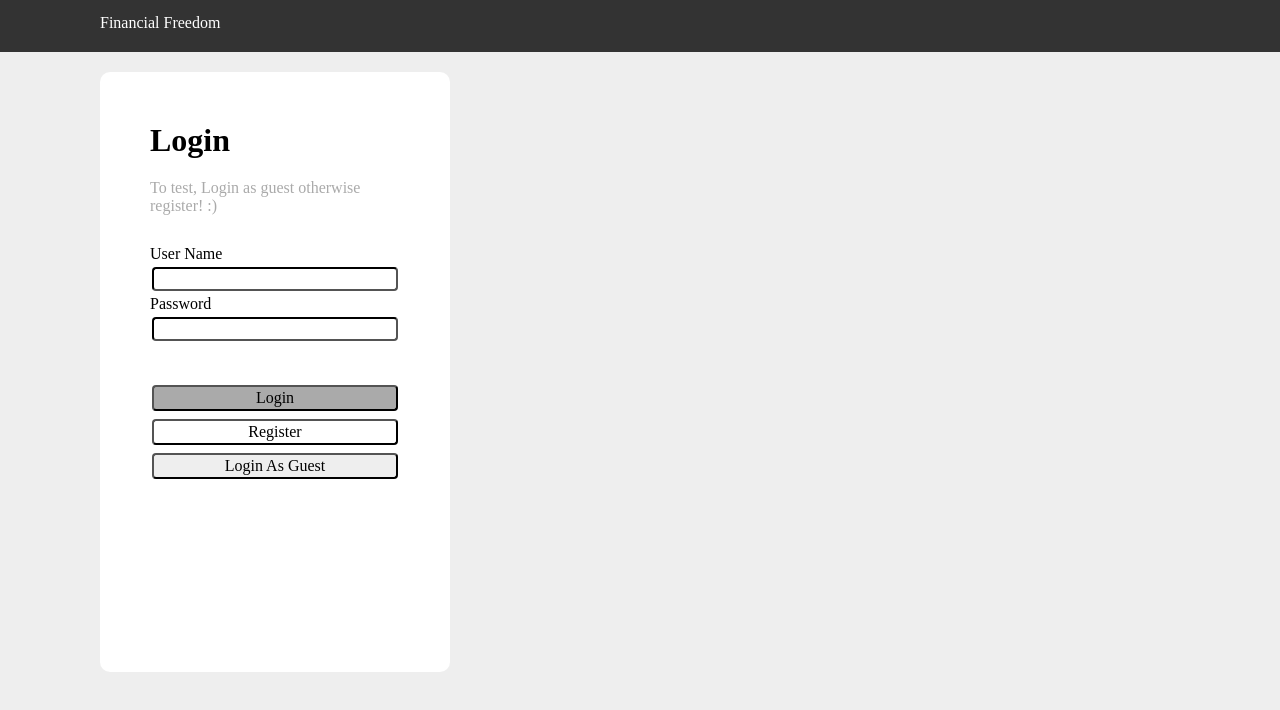
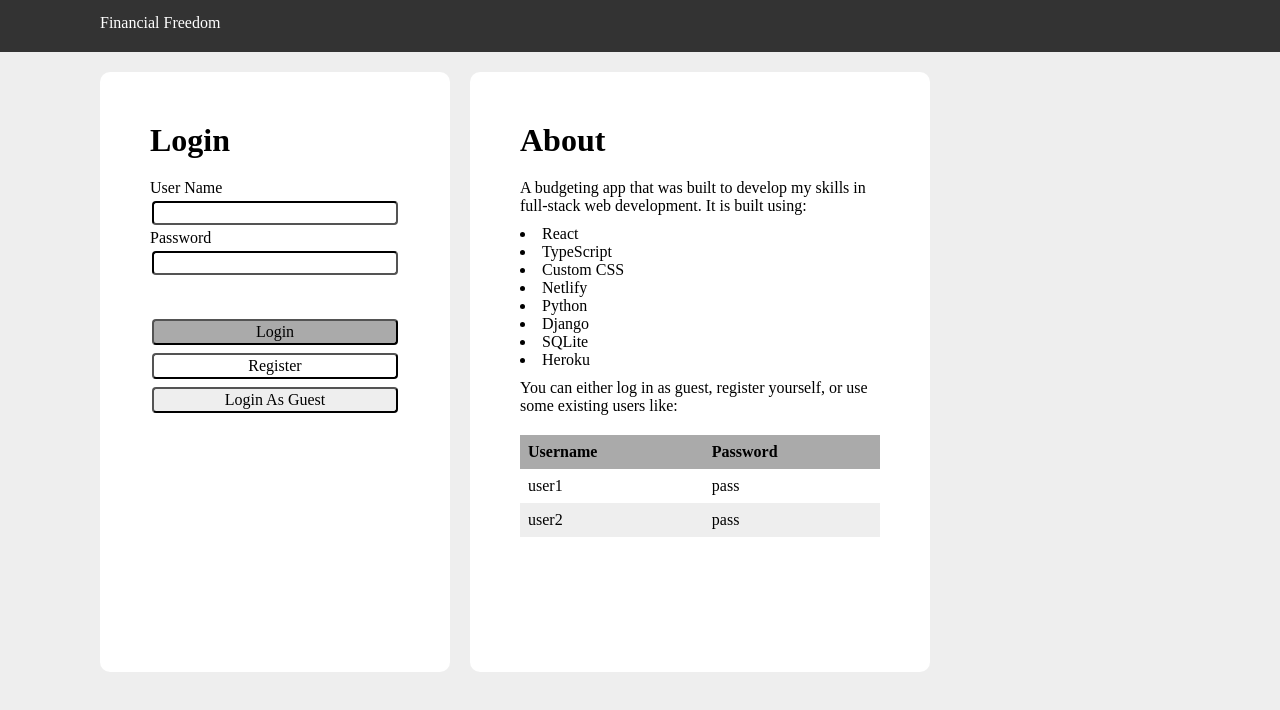
Before and after one commit to joshuarichards001/ff-frontend, a React (Create React App) app: page / in a window 1280 px wide. Shown: the top 710 px of the page. Built offline with nearby package versions, Linux system fonts and the light colour scheme.

Commit message:
Added about section and accomidated refactor to backend

```diff
--- a/src/Constants.ts
+++ b/src/Constants.ts
@@ -1,3 +1,4 @@
+
 export const INCOME_CATEGORIES: string[] = [
   '',
   'Paycheck',
@@ -25,3 +26,5 @@ export const EXPENSE_CATEGORIES: string[] = [
   'Entertainment',
   'Other'
 ];
+
+export const baseUrl: string = "http://127.0.0.1:8000"
--- a/src/actions/transactionAPI.ts
+++ b/src/actions/transactionAPI.ts
@@ -1,6 +1,5 @@
 import axios, { AxiosResponse } from "axios";
-
-const baseUrl: string = "https://financial-freedom-api.herokuapp.com";
+import { baseUrl } from "../Constants"
 
 export const getTransactions = async (token: string): Promise<AxiosResponse<ApiDataType>> => {
   try {
--- a/src/actions/userAPI.ts
+++ b/src/actions/userAPI.ts
@@ -1,7 +1,6 @@
 import axios, { AxiosResponse } from "axios";
 import { tokenConfig } from "./transactionAPI"
-
-const baseUrl: string = "https://financial-freedom-api.herokuapp.com";
+import { baseUrl } from "../Constants"
 
 export const registerUser = async (email: string, username: string, password: string): Promise<AxiosResponse<ApiDataType>> => {
   try {
--- a/src/components/App.tsx
+++ b/src/components/App.tsx
@@ -22,7 +22,6 @@ function App() {
 
   useEffect(() => {
     const userToken = localStorage.getItem("user");
-    console.log(userToken)
     if (userToken) {
       setToken(userToken)
       setIsLoggedIn(true);
--- a/src/components/Home.tsx
+++ b/src/components/Home.tsx
@@ -67,9 +67,7 @@ export default function Home({token}: Props) {
   const handleFetchTransactions: HandleFetchTransactions = () => {
     getTransactions(token)
       .then(({ data }: Transaction[] | any) => {
-        setTransactionList(data.reverse().filter(transaction => {
-          return transaction.owner_id === userId
-        }));
+        setTransactionList(data.reverse());
       })
       .catch((err: Error) => console.log(err));
   };
@@ -97,7 +95,7 @@ export default function Home({token}: Props) {
   };
 
   return (
-    <div className={styles.pageContent}>
+    <div>
       <div className={styles.header}>
         <Header
           transClick={onTransClick}
--- a/src/components/LoginForm.tsx
+++ b/src/components/LoginForm.tsx
@@ -37,9 +37,6 @@ export default function LoginForm({
           ) : (
             <h1 style={{ paddingBottom: "20px" }}>Login</h1>
           )}
-          <p style={{ color: "#aaaaaa", marginBottom: "30px" }}>
-            To test, Login as guest otherwise register! :)
-          </p>
           {showRegister ? <label>Email</label> : null}
           {showRegister ? (
             <input
@@ -108,6 +105,43 @@ export default function LoginForm({
             <p style={{ marginTop: "10px" }}>Content Is Loading...</p>
           ) : null}
         </form>
+        <div className={styles.loginForm} style={{width: "360px"}}>
+          <h1>About</h1>
+          <p style={{ marginTop: "20px" }}>
+            A budgeting app that was built to develop my skills in
+            full-stack web development. It is built using:
+          </p>
+          <li style={{ marginTop: "10px" }}>React</li>
+          <li>TypeScript</li>
+          <li>Custom CSS</li>
+          <li>Netlify</li>
+          <li>Python</li>
+          <li>Django</li>
+          <li>SQLite</li>
+          <li>Heroku</li>
+          <p style={{ marginTop: "10px" }}>
+            You can either log in as guest, register yourself, or use
+            some existing users like:
+          </p>
+          <table style={{ marginTop: "20px" }}>
+            <thead>
+              <tr>
+                <th>Username</th>
+                <th>Password</th>
+              </tr>
+            </thead>
+            <tbody>
+              <tr>
+                <td>user1</td>
+                <td>pass</td>
+              </tr>
+              <tr>
+                <td>user2</td>
+                <td>pass</td>
+              </tr>
+            </tbody>
+          </table>
+        </div>
       </div>
     </div>
   );
```
